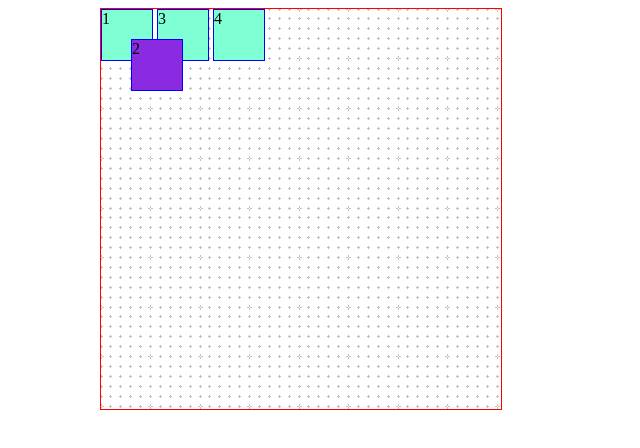
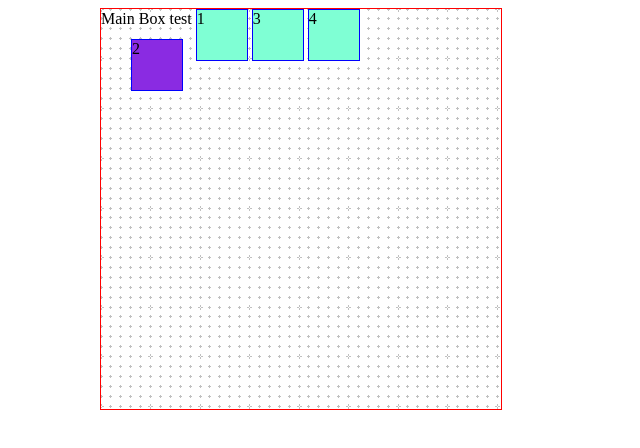
Before and after one commit to ToddGore/testcode, a plain HTML site: page index.html in a window 1280 px wide. Shown: the whole page, without its empty margins (0-640 px from the left). Drawn offline with Linux system fonts and the light colour scheme.

Commit message:
testing css

```diff
--- a/index.html
+++ b/index.html
@@ -13,6 +13,8 @@
 
 <body>
     <div class="main">
+        Main Box
+        test
         <div class="test-box one">1</div>
         <div class="test-box two">2</div>
         <div class="test-box three">3</div>
```
